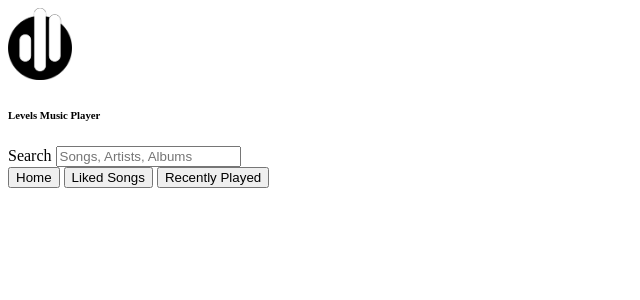
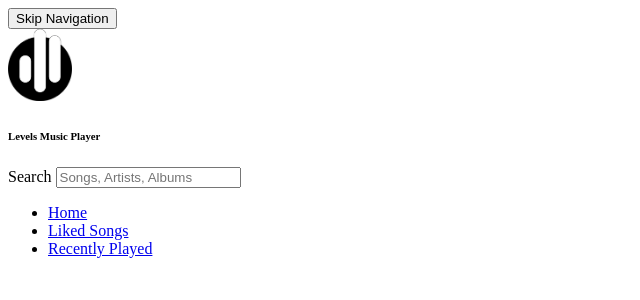
Before and after one commit to BrionyFrater/music-player, a PHP site: page / in a window 1280 px wide. Shown: the top 300 px of the page, without its empty margins (0-640 px from the left). Run offline with PHP 8.4, Linux system fonts and the light colour scheme; data comes from the database, SQL or seed files in the repository.

Commit message:
added light/dark mode for favicon

```diff
--- a/index.php
+++ b/index.php
@@ -8,10 +8,18 @@
 
     <link href="index.css" rel="stylesheet">
 
-    <link rel="apple-touch-icon" sizes="180x180" href="favicon_io/apple-touch-icon.png">
-    <link rel="icon" type="image/png" sizes="32x32" href="favicon_io/favicon-32x32.png">
-    <link rel="icon" type="image/png" sizes="16x16" href="favicon_io/favicon-16x16.png">
+    <!--dark mode favicon-->
+    <link rel="apple-touch-icon" sizes="180x180" href="favicon_io/apple-touch-icon.png" media="(prefers-color-scheme: dark)">
+    <link rel="icon" type="image/png" sizes="32x32" href="favicon_io/favicon-32x32.png" media="(prefers-color-scheme: dark)">
+    <link rel="icon" type="image/png" sizes="16x16" href="favicon_io/favicon-16x16.png" media="(prefers-color-scheme: dark)">
+
+    <!--light mode favicon-->
+    <link rel="apple-touch-icon" sizes="180x180" href="favicon_io_light/apple-touch-icon.png" media="(prefers-color-scheme: light)">
+    <link rel="icon" type="image/png" sizes="32x32" href="favicon_io_light/favicon-32x32.png" media="(prefers-color-scheme: light)">
+    <link rel="icon" type="image/png" sizes="16x16" href="favicon_io_light/favicon-16x16.png" media="(prefers-color-scheme: light)">
+
     <link rel="manifest" href="favicon_io/site.webmanifest">
+
 </head>
 
 <body>
@@ -36,19 +44,39 @@
 
     <div id="wrapper">
 
+        <a href="#current-tab">
+            <button>Skip Navigation</button>
+        </a>
+
         <header>
             <img id="levels-logo" src="images/levels-logo.png" alt="the logo for levels music player">
             <h6>Levels Music Player</h6>
 
             <label for="search-songs">Search</label>
-            <input type="search" name="search-songs" id="search-songs" placeholder="Songs, Artists, Albums">
+            <input type="search" name="search-songs" id="search-songs" placeholder="Songs, Artists, Albums" aria-description="Search for songs, artists and/or albums">
         </header>
 
-        <nav>
-            <button>Home</button>
-            <button>Liked Songs</button>
-            <button>Recently Played</button>
+        <nav aria-label="Navigation Bar">
+            <ul>
+                <li>
+                    <a href="#">Home</a>
+                </li>
+
+                <li>
+                    <a href="#">Liked Songs</a>
+                </li>
+
+                <li>
+                    <a href="#">Recently Played</a>
+                </li>
+
+            </ul>
         </nav>
+
+
+        <section id="current-tab">
+
+        </section>
 
     </div>
 
```
Also changed, not shown: favicon_io_light/android-chrome-192x192.png (added), favicon_io_light/android-chrome-512x512.png (added), favicon_io_light/apple-touch-icon.png (added), favicon_io_light/favicon-16x16.png (added), favicon_io_light/favicon-32x32.png (added), favicon_io_light/favicon.ico (added), favicon_io_light/site.webmanifest (added).
